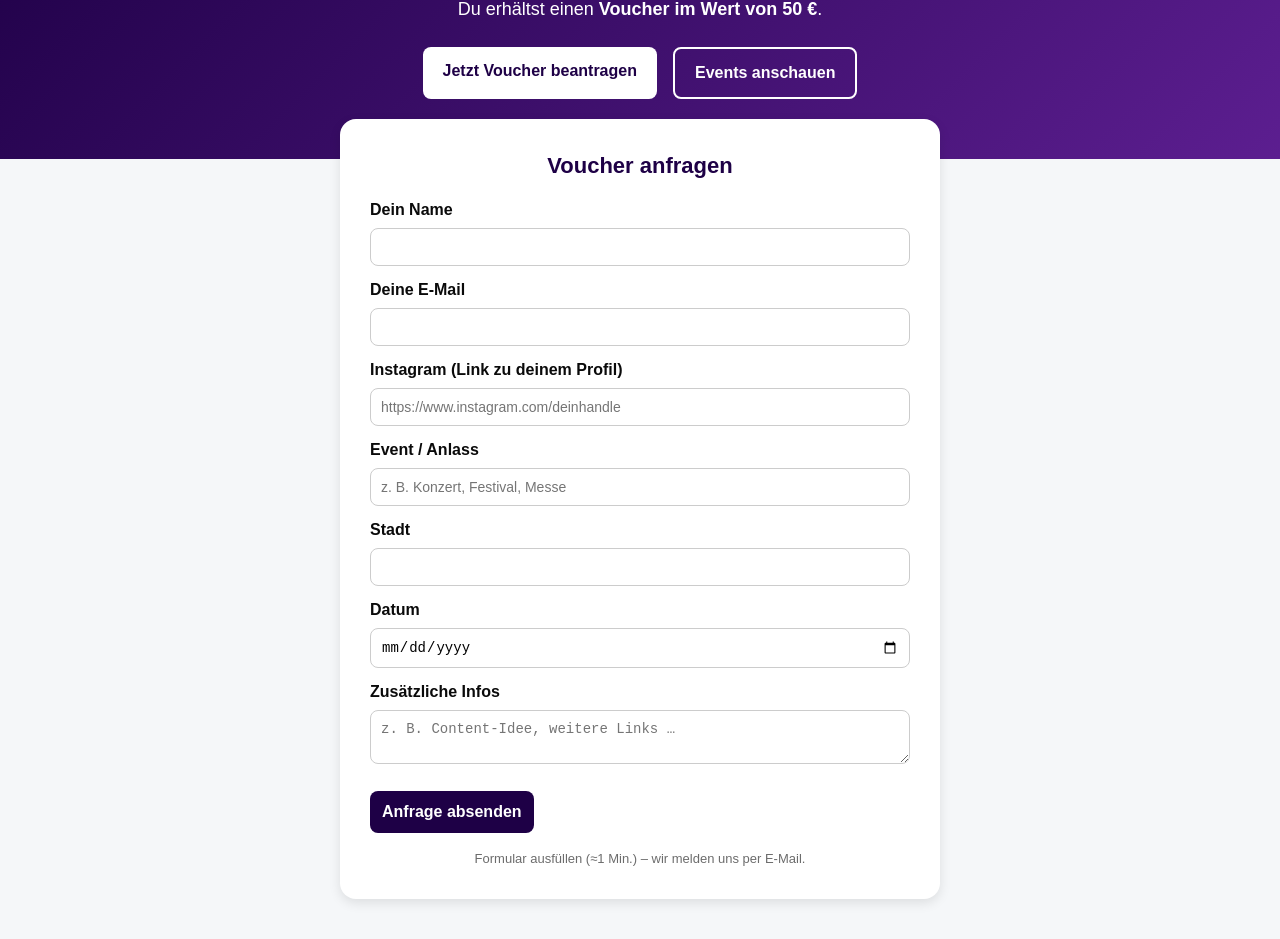
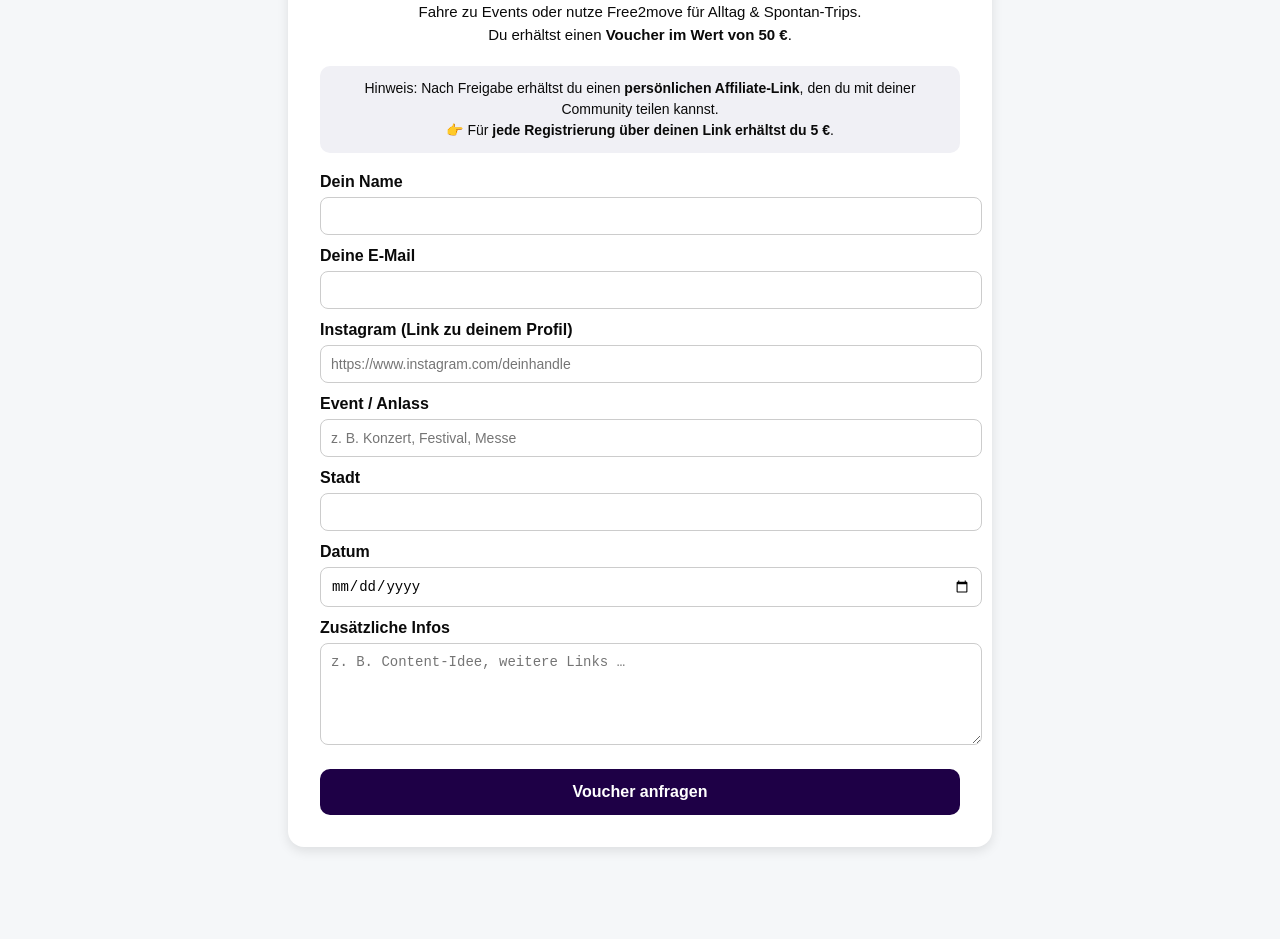
Before and after one commit to louisa-filify/free2move-form, a plain HTML site: page index.html in a window 1280 px wide. Shown: the part 201-1140 px from the top of the page. After the commit the page ends 1088 px from the top, so only its background shows below. Drawn offline with Linux system fonts and the light colour scheme.

Commit message:
index.html

```diff
--- a/index.html
+++ b/index.html
@@ -3,212 +3,59 @@
 <head>
   <meta charset="UTF-8" />
   <meta name="viewport" content="width=device-width, initial-scale=1.0"/>
-  <title>💜 Mit Free2move hinfahren – Anfrageformular</title>
+  <title>💜 Mit Free2move hinfahren – Voucher anfragen</title>
   <style>
-    :root {
-      --primary:#1E0046;
-      --accent:#00B3E6;
-      --ink:#0A0A0A;
-      --soft:#F5F7F9;
-    }
-
-    * { box-sizing: border-box; margin: 0; padding: 0; }
-
-    body {
-      font-family: Arial, sans-serif;
-      background: var(--soft);
-      color: var(--ink);
-      line-height: 1.5;
-    }
-
-    /* Header */
-    header {
-      display: flex;
-      align-items: center;
-      background: var(--primary);
-      padding: 10px 20px;
-    }
-
-    header .logo {
-      display: flex;
-      align-items: center;
-      gap: 10px;
-      color: #fff;
-      font-weight: bold;
-      font-size: 14px;
-    }
-
-    header .logo img {
-      height: 36px;
-      width: auto;
-      display: block;
-    }
-
-    /* Hero Section */
-    .hero {
-      text-align: center;
-      padding: 60px 20px;
-      background: linear-gradient(135deg, #1E0046, #5c1e90);
-      color: #fff;
-    }
-
-    .hero h1 {
-      font-size: 28px;
-      margin-bottom: 12px;
-    }
-
-    .hero p {
-      font-size: 18px;
-      margin-bottom: 24px;
-    }
-
-    .cta-buttons {
-      display: flex;
-      justify-content: center;
-      gap: 16px;
-      flex-wrap: wrap;
-    }
-
-    .btn {
-      background: #fff;
-      color: var(--primary);
-      padding: 12px 20px;
-      border-radius: 8px;
-      text-decoration: none;
-      font-weight: 600;
-      transition: background 0.2s ease-in-out, color 0.2s ease-in-out;
-    }
-
-    .btn:hover {
-      background: var(--accent);
-      color: #fff;
-    }
-
-    .btn.secondary {
-      background: transparent;
-      border: 2px solid #fff;
-      color: #fff;
-    }
-
-    .btn.secondary:hover {
-      background: #fff;
-      color: var(--primary);
-    }
-
-    /* Form Container */
-    .container {
-      max-width: 600px;
-      margin: -40px auto 40px;
-      background: #fff;
-      padding: 30px;
-      border-radius: 16px;
-      box-shadow: 0 4px 12px rgba(0,0,0,.1);
-    }
-
-    h2 {
-      color: var(--primary);
-      font-size: 22px;
-      margin-bottom: 16px;
-      text-align: center;
-    }
-
-    label {
-      display: block;
-      margin: 12px 0 6px;
-      font-weight: bold;
-    }
-
-    input, textarea {
-      width: 100%;
-      padding: 10px;
-      border-radius: 8px;
-      border: 1px solid #ccc;
-      font-size: 14px;
-    }
-
-    button {
-      margin-top: 20px;
-      background: var(--primary);
-      color: #fff;
-      border: none;
-      padding: 12px;
-      border-radius: 8px;
-      font-size: 16px;
-      font-weight: bold;
-      cursor: pointer;
-    }
-
-    button:hover {
-      background: #3c007a;
-    }
-
-    .note {
-      margin-top: 16px;
-      font-size: 13px;
-      color: #6C6C6C;
-      text-align: center;
-    }
-
-    @media (max-width: 640px) {
-      .hero h1 { font-size: 24px; }
-      .hero p { font-size: 16px; }
-      .container { margin: -32px 12px 40px; padding: 20px; }
-    }
+    body { font-family: Arial, sans-serif; margin:0; background:#f5f7f9; color:#0A0A0A; }
+    header { background:#1E0046; padding:15px 20px; display:flex; align-items:center; }
+    header img { height:40px; }
+    .container { max-width:640px; margin:40px auto; background:#fff; padding:32px; border-radius:16px; box-shadow:0 4px 12px rgba(0,0,0,0.1); }
+    h1 { color:#1E0046; font-size:24px; margin-bottom:16px; text-align:center; }
+    p { line-height:1.5; font-size:15px; margin-bottom:16px; text-align:center; }
+    label { font-weight:600; margin:12px 0 6px; display:block; }
+    input, textarea { width:100%; padding:10px; border:1px solid #ccc; border-radius:8px; font-size:14px; }
+    textarea { resize: vertical; min-height:80px; }
+    button { margin-top:20px; padding:14px; background:#1E0046; color:#fff; border:none; border-radius:10px; font-size:16px; font-weight:600; cursor:pointer; width:100%; }
+    button:hover { background:#3c007a; }
+    .note { background:#f0f0f5; padding:12px; border-radius:10px; font-size:14px; margin:20px 0; }
   </style>
 </head>
 <body>
-
-  <!-- Header -->
   <header>
-    <div class="logo">
-      <img src="NEWlogo.png" alt="Free2move Logo"/>
-      <span>EVENTS 2025</span>
-    </div>
+    <img src="NEWlogo.png" alt="Free2move Logo"/>
   </header>
-
-  <!-- Hero Section -->
-  <section class="hero">
-    <h1>💜 Mit Free2move hinfahren – Voucher anfragen</h1>
+  <div class="container">
+    <h1>💜 Mit Free2move hinfahren</h1>
     <p>Fahre zu Events oder nutze Free2move für Alltag & Spontan-Trips.<br>
-       Du erhältst einen <strong>Voucher im Wert von 50 €</strong>.
+       Du erhältst einen <b>Voucher im Wert von 50 €</b>.</p>
+    <p class="note">
+      Hinweis: Nach Freigabe erhältst du einen <b>persönlichen Affiliate-Link</b>,
+      den du mit deiner Community teilen kannst.<br>
+      👉 Für <b>jede Registrierung über deinen Link erhältst du 5 €</b>.
     </p>
-    <div class="cta-buttons">
-      <a class="btn" href="https://free2move-form-i91f.vercel.app/">Jetzt Voucher beantragen</a>
-      <a class="btn secondary" href="https://filfiy.notion.site/Free2move-Events-2025-254bfda9ee958080ad1ed16c3e64dafa">Events anschauen</a>
-    </div>
-  </section>
-
-  <!-- Formular -->
-  <div class="container">
-    <h2>Voucher anfragen</h2>
-    <form method="POST" action="https://script.google.com/macros/s/AKfycbxtvoSvnzWD4gWwTJNFY9oWxkDOEgx7oZlDT_UL6DA0D3KJFW8acnkOof7zInWS8h7z0A/exec">
-
+    <form action="https://script.google.com/macros/s/AKfycbydyErnvoFBMVJJ_xRtGFRmy4KDMZM-PNM5Z5UHStuNWHkpm2CNCiR9wUPe0n9i7wruvg/exec" method="POST">
       <label for="name">Dein Name</label>
-      <input type="text" id="name" name="name" required>
+      <input type="text" id="name" name="name" required />
 
       <label for="email">Deine E-Mail</label>
-      <input type="email" id="email" name="email" required>
+      <input type="email" id="email" name="email" required />
 
       <label for="instagram">Instagram (Link zu deinem Profil)</label>
-      <input type="url" id="instagram" name="instagram" placeholder="https://www.instagram.com/deinhandle">
+      <input type="url" id="instagram" name="instagram" placeholder="https://www.instagram.com/deinhandle" />
 
       <label for="event">Event / Anlass</label>
-      <input type="text" id="event" name="event" placeholder="z. B. Konzert, Festival, Messe">
+      <input type="text" id="event" name="event" placeholder="z. B. Konzert, Festival, Messe" />
 
-      <label for="city">Stadt</label>
-      <input type="text" id="city" name="city" required>
+      <label for="stadt">Stadt</label>
+      <input type="text" id="stadt" name="stadt" />
 
-      <label for="date">Datum</label>
-      <input type="date" id="date" name="date" required>
+      <label for="datum">Datum</label>
+      <input type="date" id="datum" name="datum" />
 
       <label for="info">Zusätzliche Infos</label>
       <textarea id="info" name="info" placeholder="z. B. Content-Idee, weitere Links …"></textarea>
 
-      <button type="submit">Anfrage absenden</button>
+      <button type="submit">Voucher anfragen</button>
     </form>
-
-    <p class="note">Formular ausfüllen (≈1 Min.) – wir melden uns per E-Mail.</p>
   </div>
-
 </body>
 </html>
```
